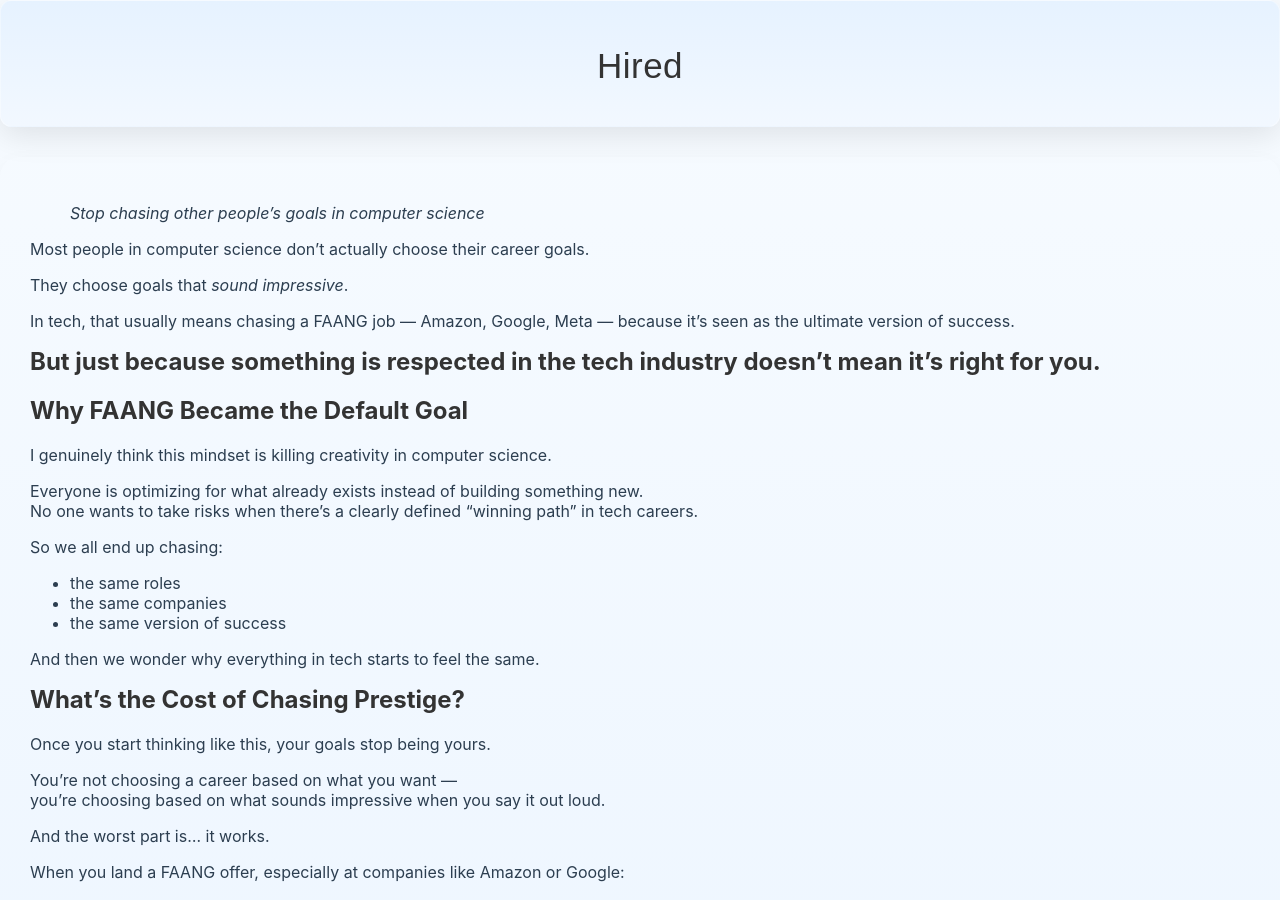
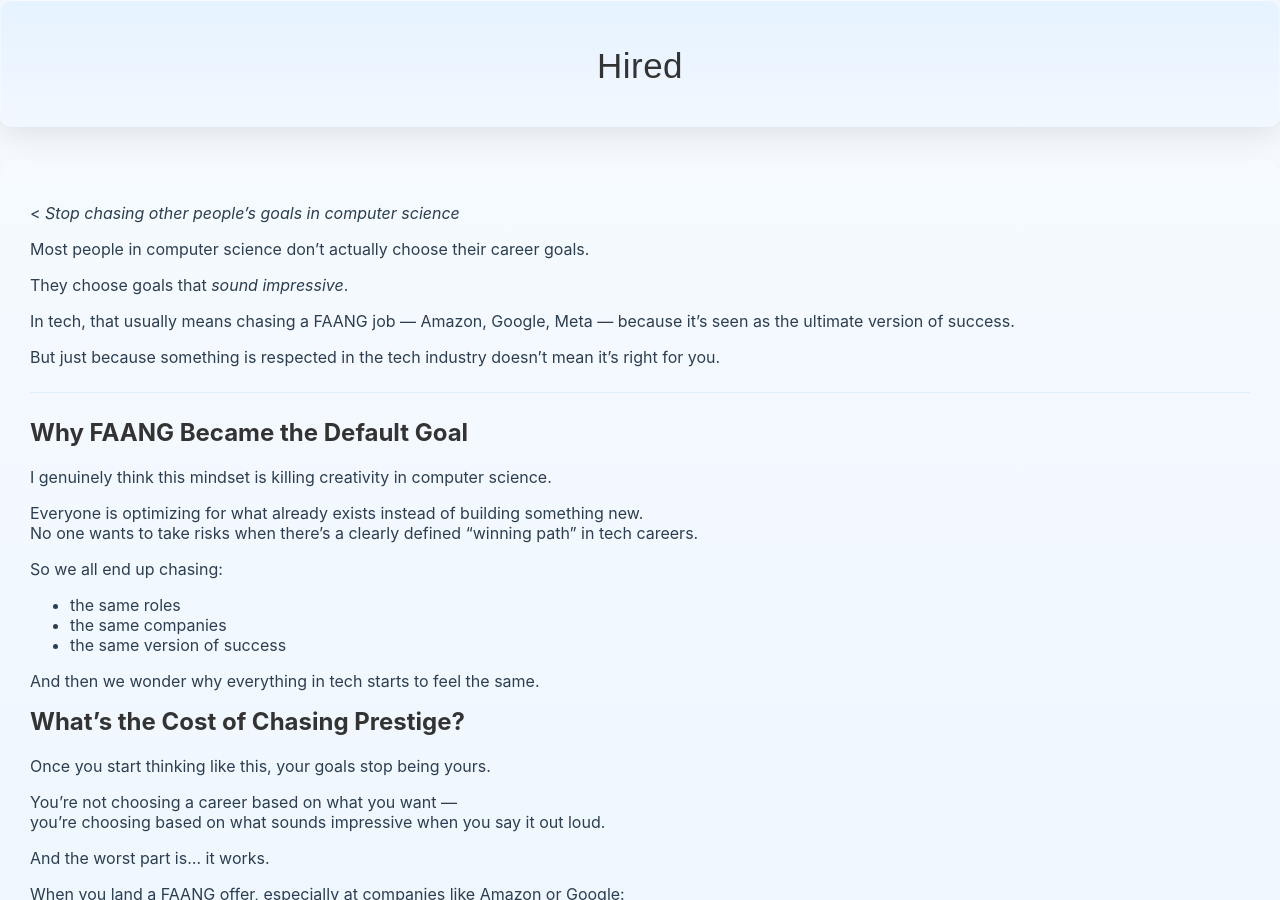
Before and after one commit to hiredmaybe67/hiredmaybe67.github.io, a Jekyll site: the page built from prestigeTrap.md, in a window 1280 px wide and 900 px high. Built offline with Jekyll 4.4.1, drawn with Linux system fonts in a browser that asks for light colours.

```diff
--- a/prestigeTrap.md
+++ b/prestigeTrap.md
@@ -3,7 +3,7 @@ layout: default
 title: "the prestige trap in tech: why faang isn’t the goal"
 description: "Why chasing FAANG jobs in computer science might not be the right goal, and how tech industry prestige can lead you to the wrong career path."
 ---
-> *Stop chasing other people’s goals in computer science*
+< *Stop chasing other people’s goals in computer science*
 
 Most people in computer science don’t actually choose their career goals.
 
@@ -12,6 +12,7 @@ They choose goals that *sound impressive*.
 In tech, that usually means chasing a FAANG job — Amazon, Google, Meta — because it’s seen as the ultimate version of success.
 
 But just because something is respected in the tech industry doesn’t mean it’s right for you.
+
 ---
 ## Why FAANG Became the Default Goal
 
```
